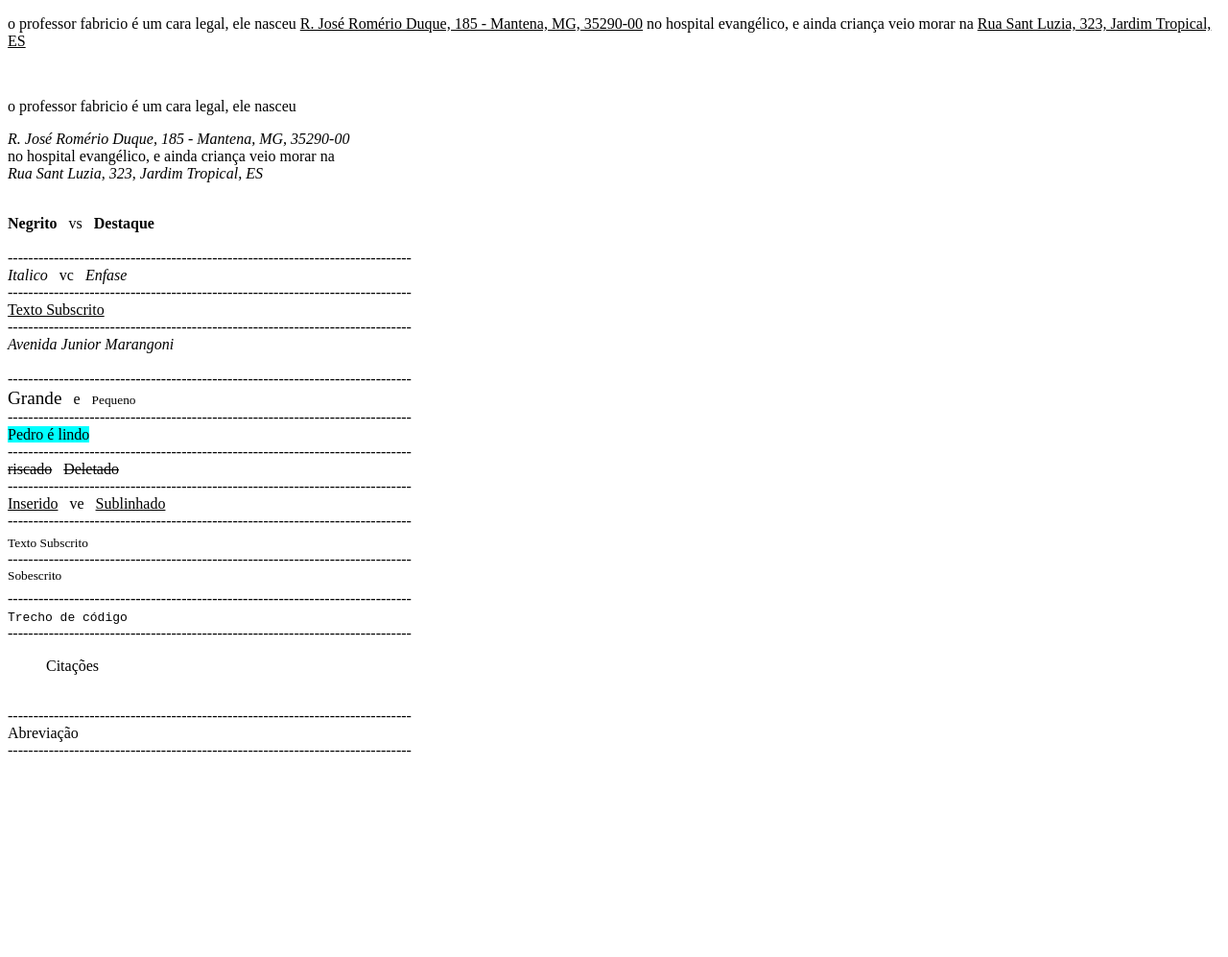
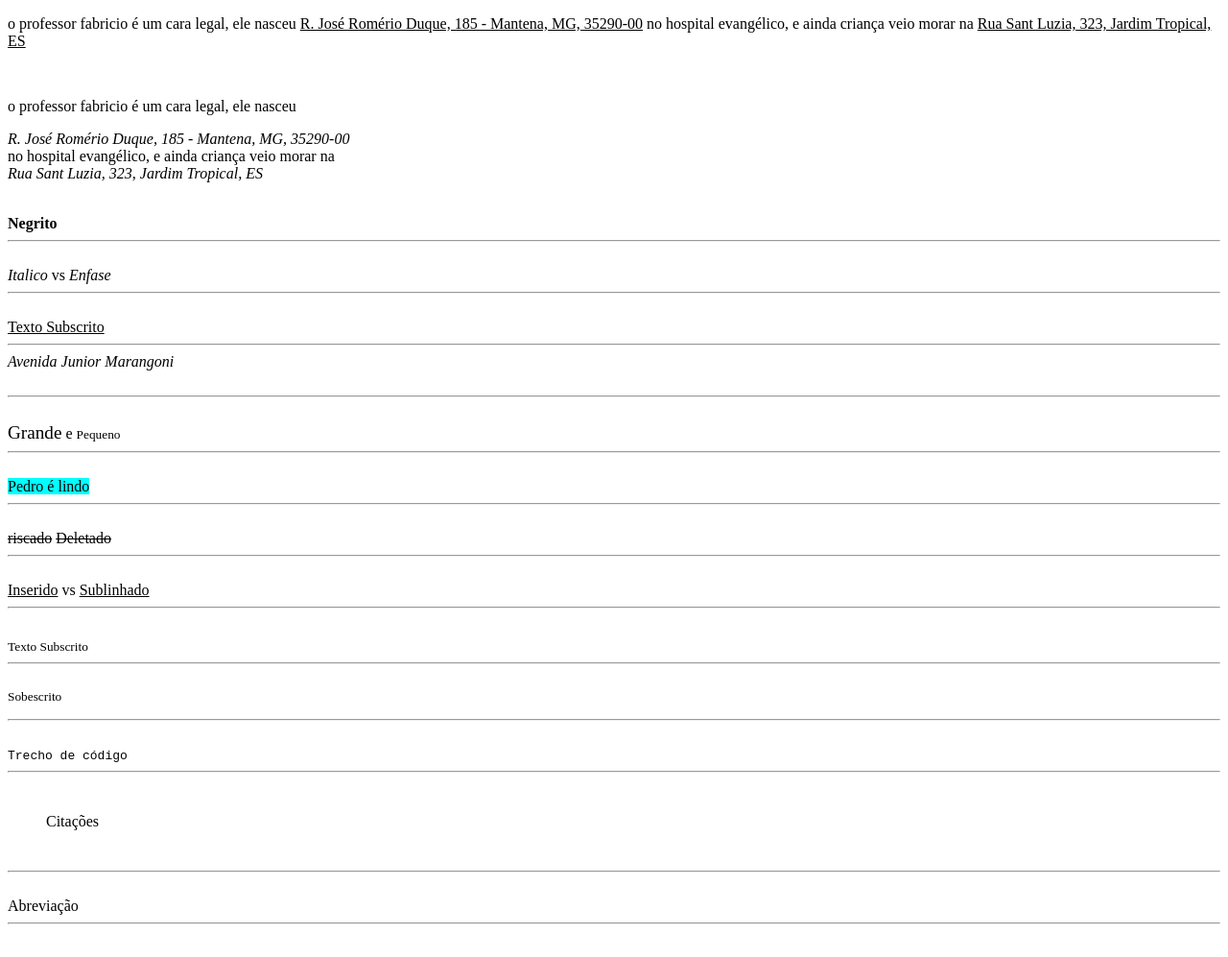
Before and after one commit to PedroRodrigues777/2024-1-cc1n, a plain HTML site: page aulo 6/index.html in a window 1280 px wide. Shown: the whole page at 96% size. Before the commit the page ends 800 px from the top, so only its background shows below. Drawn offline with Linux system fonts and the light colour scheme.

Commit message:
Add files via upload

```diff
--- a/aulo 6/index.html
+++ b/aulo 6/index.html
@@ -6,35 +6,34 @@
     <title>Document</title>
 </head>
 <body>
-    <p>o professor fabricio é um cara legal, ele nasceu <u>R. José Romério Duque, 185 - Mantena, MG, 35290-00</u> no hospital evangélico, e ainda criança veio morar na <u>Rua Sant Luzia, 323, Jardim Tropical, ES</u></p>
-    <br>
+<p>o professor fabricio é um cara legal, ele nasceu <u>R. José Romério Duque, 185 - Mantena, MG, 35290-00</u> no hospital evangélico, e ainda criança veio morar na <u>Rua Sant Luzia, 323, Jardim Tropical, ES</u></p>
+<br>
     <p>o professor fabricio é um cara legal, ele nasceu <address>R. José Romério Duque, 185 - Mantena, MG, 35290-00</address>no hospital evangélico, e ainda criança veio morar na <address>Rua Sant Luzia, 323, Jardim Tropical, ES</address></p></p>
 <br>
-<b>Negrito</b> &nbsp; vs &nbsp;  <strong>Destaque</strong> <br> <br>
-------------------------------------------------------------------------------- <br>
-<i>Italico</i> &nbsp; vc &nbsp; <em>Enfase</em><br>
-------------------------------------------------------------------------------- <br>
+<b>Negrito</b>
+ <hr><br>
+<i>Italico</i> vs <em>Enfase</em><br>
+<hr> <br>
 <u>Texto Subscrito</u><br>
-------------------------------------------------------------------------------- <br>
-<address>Avenida Junior Marangoni</address><br>
-------------------------------------------------------------------------------- <br>
-<big>Grande</big> &nbsp; e &nbsp; <small>Pequeno</small><br>
-------------------------------------------------------------------------------- <br>
+<hr><address>Avenida Junior Marangoni</address><br>
+<hr> <br>
+<big>Grande</big> e <small>Pequeno</small><br>
+<hr> <br>
 <mark style="background-color: aqua">Pedro é lindo</mark><br>
-------------------------------------------------------------------------------- <br>
-<s>riscado</s> &nbsp; <del>Deletado</del><br>
-------------------------------------------------------------------------------- <br>
-<ins>Inserido</ins> &nbsp; ve &nbsp; <u>Sublinhado</u><br>
-------------------------------------------------------------------------------- <br>
+<hr> <br>
+<s>riscado</s> <del>Deletado</del><br>
+<hr> <br>
+<ins>Inserido</ins> vs <u>Sublinhado</u><br>
+<hr> <br>
 <sub>Texto Subscrito</sub><br>
-------------------------------------------------------------------------------- <br>
+<hr> <br>
 <sup>Sobescrito</sup><br>
-------------------------------------------------------------------------------- <br>
+<hr> <br>
 <code>Trecho de código</code><br>
-------------------------------------------------------------------------------- <br>
+<hr> <br>
 <blockquote>Citações</blockquote><br>
-------------------------------------------------------------------------------- <br>
+<hr> <br>
 <abbr>Abreviação</abbr> <br>
-------------------------------------------------------------------------------- <br>
+<hr> <br>
 </body>
 </html>
```
